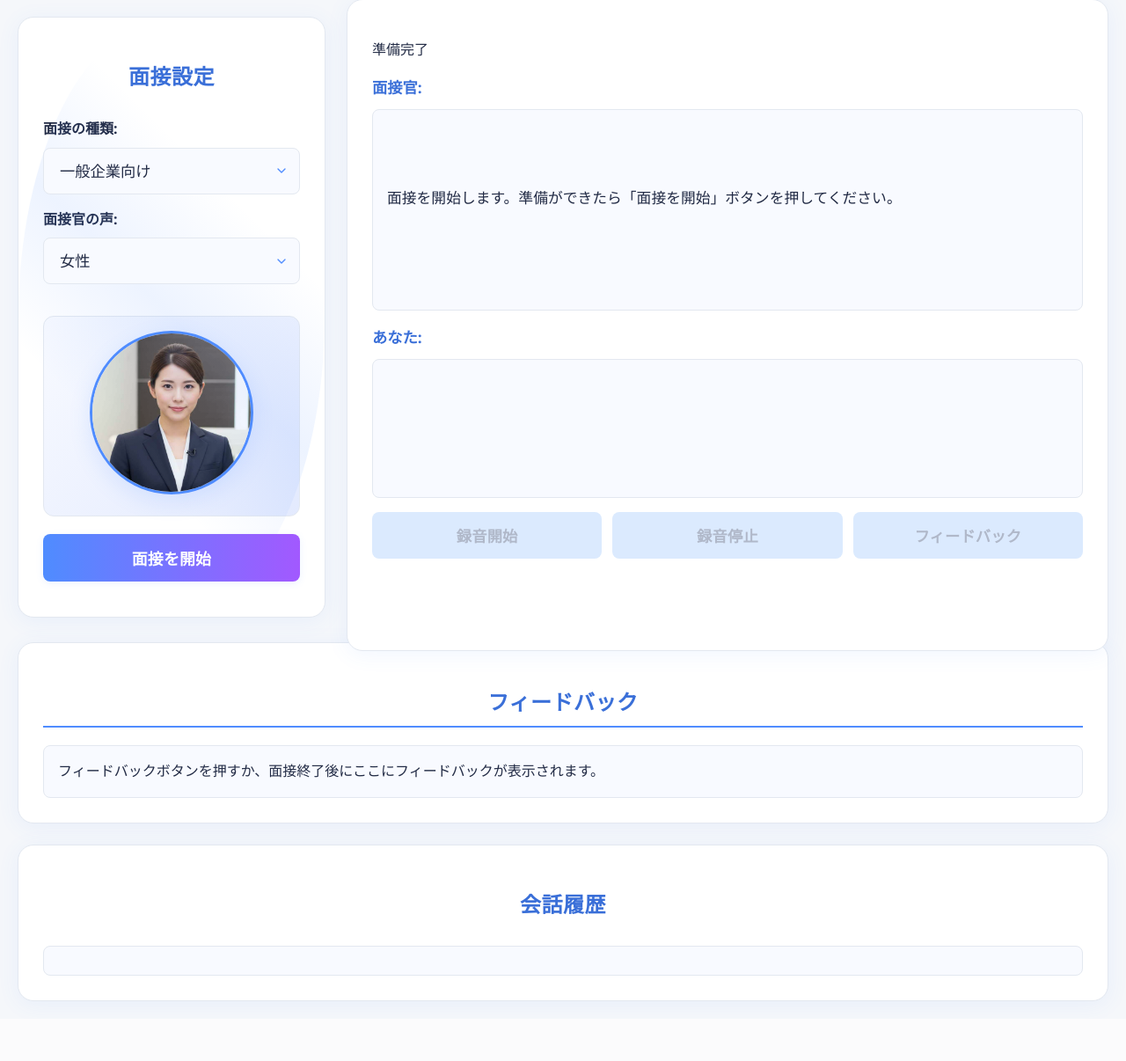
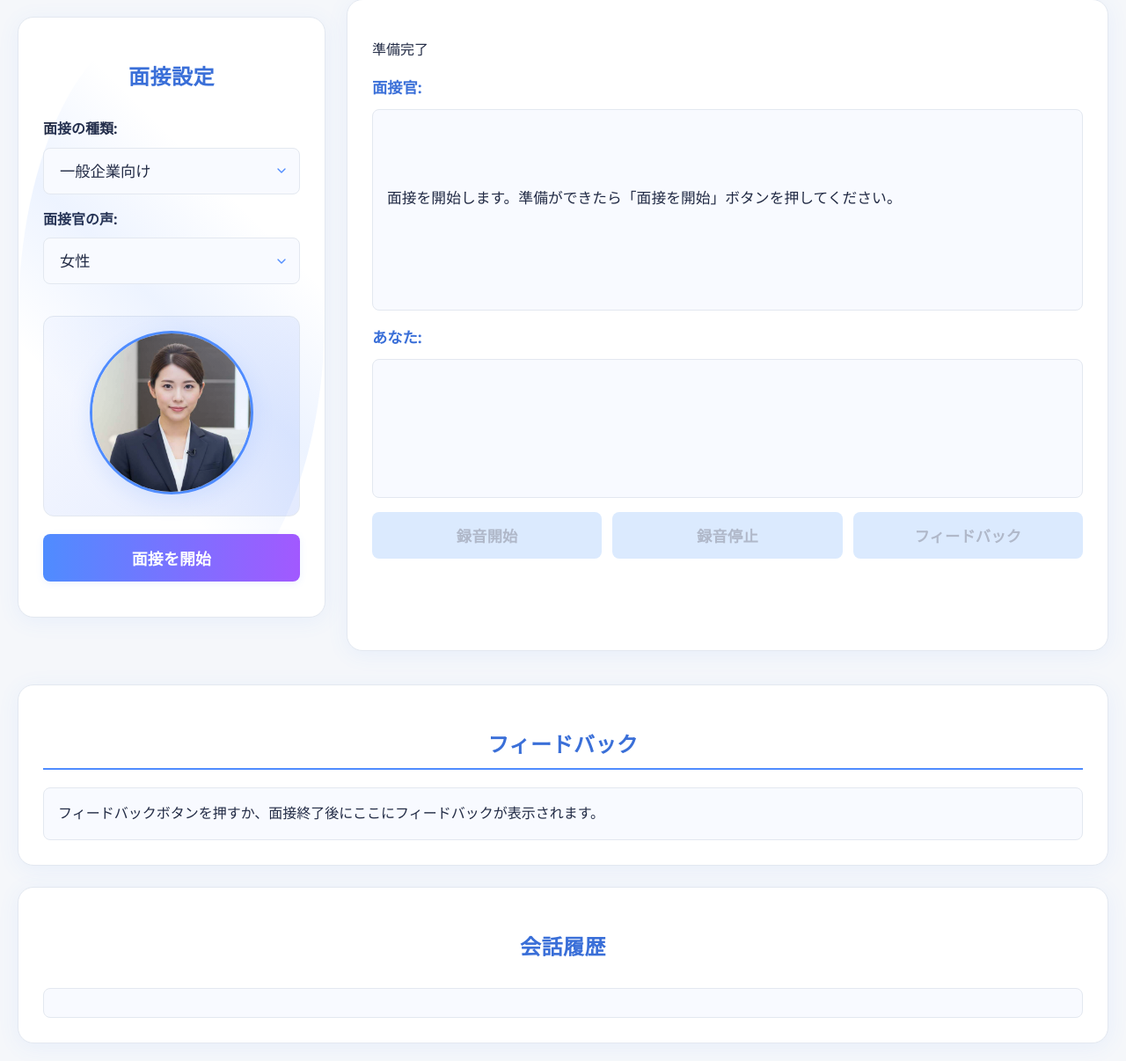
Before and after one commit to hyoudou-hirokazu/ai-mensetu, a Flask app: page / in a window 1280 px wide. Shown: the part 122-1328 px from the top of the page at 88% size. Before the commit the page ends 1266 px from the top, so only its background shows below. Run offline with Flask 3, Linux system fonts and the light colour scheme; parts of the project's set-up code (start-up, migrations or seed data) failed here and were passed over.

Commit message:
Added margin-top to the feedback area in CSS to improve layout spacing.

```diff
--- a/static/style.css
+++ b/static/style.css
@@ -415,6 +415,10 @@ h1, h2 {
 }
 
 /* === フィードバックエリア === */
+.feedback-area {
+    margin-top: 48px;
+}
+
 .feedback-area #feedback-log {
     padding: 16px;
     background: #f8faff;
```
